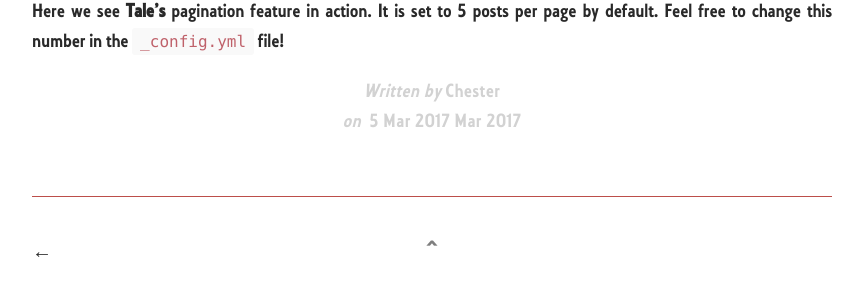
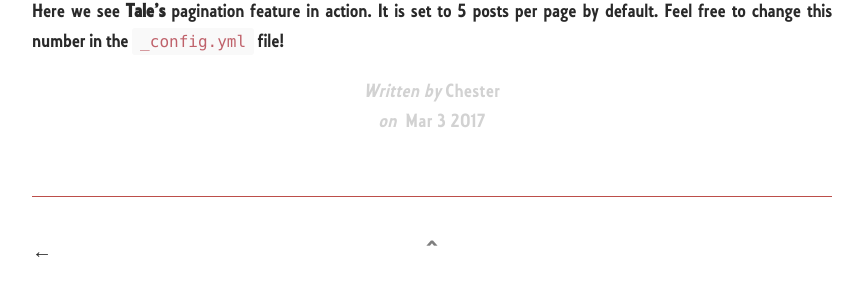
Before and after one commit to Rocmpr/blog, a Jekyll site: the page built from _posts/2017-03-05-pagination-post.md, in a window 1280 px wide. Shown: the part 371-674 px from the top of the page, without its empty margins (208-1071 px from the left). Built offline with Jekyll 4.4.1, drawn with Linux system fonts in a browser that asks for light colours.

Commit message:
Update post.html

```diff
--- a/_layouts/post.html
+++ b/_layouts/post.html
@@ -21,7 +21,6 @@ layout: default
       <span>on&nbsp;</span>
       <!-- Whitespace added for readability -->
       {% assign m = page.date | date: "%-m" %}
-      {{ page.date | date: "%-d" }}
       {% case m %}
         {% when '1' %}Ene
         {% when '2' %}Feb
@@ -36,8 +35,7 @@ layout: default
         {% when '11' %}Nov
         {% when '12' %}Dec
       {% endcase %}
-      {{ page.date | date: "%Y" }}
-      <time datetime="{{ page.date }}">{{ page.date | date: "%b %Y" }}</time>
+      <time datetime="{{ page.date }}">{{ page.date | date: "%-m %Y" }}</time>
 
 
     {% endif %}
```
